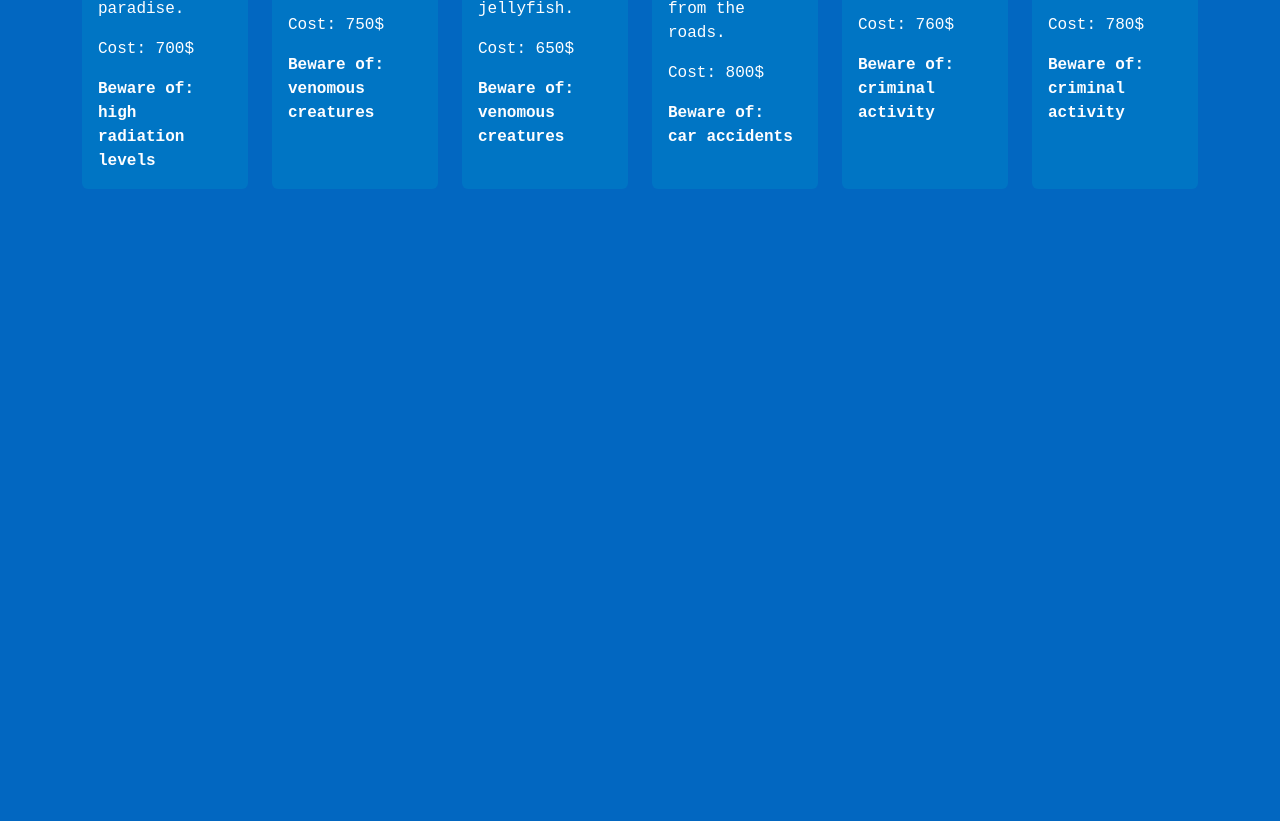
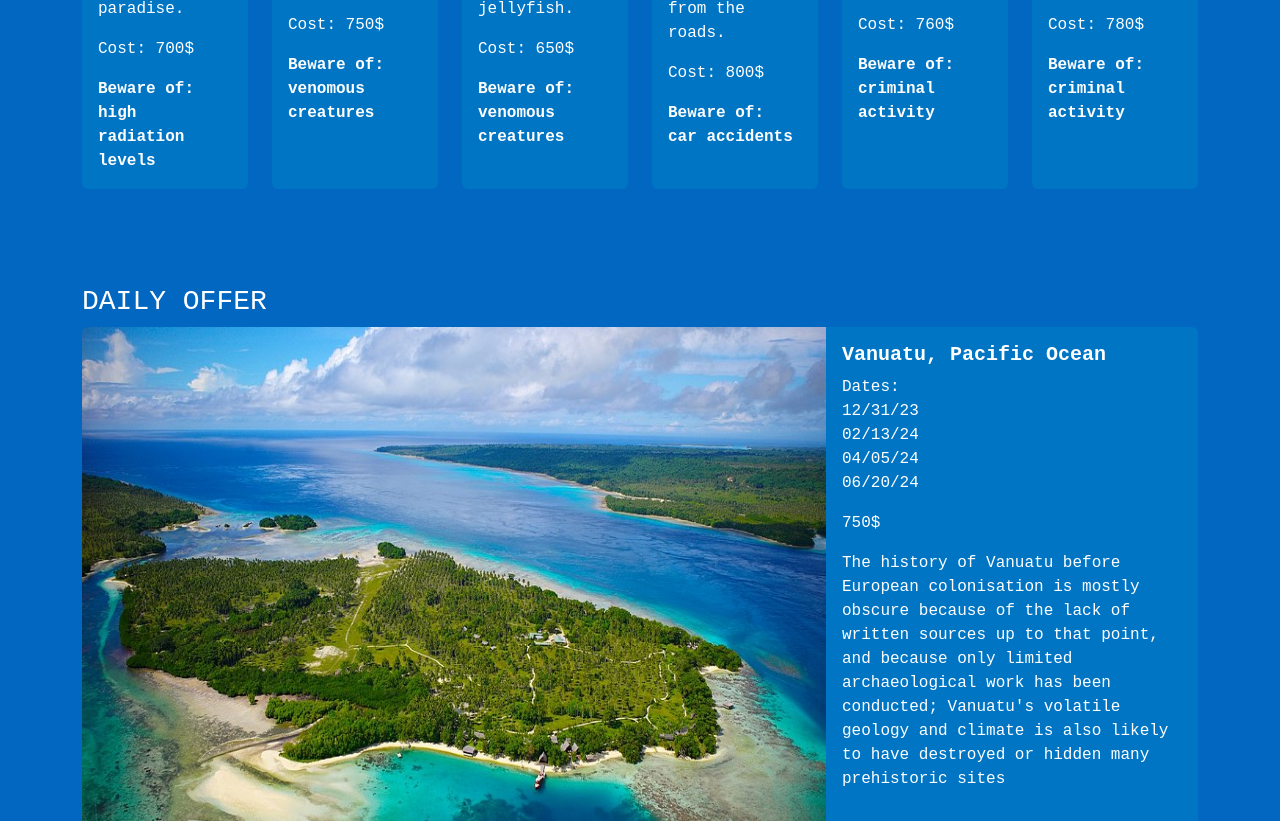
Before and after one commit to ginevratesta/M3_Exercise_W2D4, a plain HTML site: page index.html in a window 1280 px wide. Shown: the part 1979-2800 px from the top of the page. Before the commit the page ends 2216 px from the top, so only its background shows below. Drawn offline with nearby package versions, Linux system fonts and the light colour scheme.

Commit message:
daily-section

```diff
--- a/index.html
+++ b/index.html
@@ -45,10 +45,10 @@
               <a class="nav-link" href="#weekly">Weekly</a>
             </li>
             <li class="nav-item">
-              <a class="nav-link" href="#summer">Summer</a>
+              <a class="nav-link" href="#summer">Summer Offers</a>
             </li>
             <li class="nav-item">
-              <a class="nav-link" href="#">Pricing</a>
+              <a class="nav-link" href="#daily">Daily Offer</a>
             </li>
             <li class="nav-item">
               <a class="nav-link" href="#">Pricing</a>
@@ -278,16 +278,50 @@
             />
             <div class="card-body">
               <p class="card-text">
-                <strong>Kingston</strong> A tropical
-                paradise and home to the legendary Bob Marley. The country is
-                also steeped in history, having been under Spanish and British
-                colonial rule, and is the birthplace of the Rastafarian
-                religion.
+                <strong>Kingston</strong> A tropical paradise and home to the
+                legendary Bob Marley. The country is also steeped in history,
+                having been under Spanish and British colonial rule, and is the
+                birthplace of the Rastafarian religion.
               </p>
               <p class="card-text">Cost: 780$</p>
               <p class="card-text">
                 <strong>Beware of: criminal activity</strong>
               </p>
+            </div>
+          </div>
+        </div>
+      </div>
+    </div>
+
+    <div class="container py-5 d-none d-md-block">
+      <h3 id="daily" class="text-white">DAILY OFFER</h3>
+      <div class="card mb-3 w-100">
+        <div class="row g-0">
+          <div class="col-md-8">
+            <img
+              src="./assets/vanuatu.jpeg"
+              class="img-fluid rounded-start w-100 h-100"
+              alt="Destination pic"
+            />
+          </div>
+          <div class="col-md-4">
+            <div class="card-body">
+              <h5 class="card-title">
+                <strong>Vanuatu, Pacific Ocean</strong>
+              </h5>
+              <p class="card-text">
+                Dates: <br />12/31/23 <br />02/13/24 <br />04/05/24
+                <br />06/20/24
+              </p>
+              <p class="card-text">750$</p>
+              <p class="card-text">
+                The history of Vanuatu before European colonisation is mostly
+                obscure because of the lack of written sources up to that point,
+                and because only limited archaeological work has been conducted;
+                Vanuatu's volatile geology and climate is also likely to have
+                destroyed or hidden many prehistoric sites
+              </p>
+               <p class="card-text pt-5"><strong>Beware of: natural catastrophes</strong></p>
             </div>
           </div>
         </div>
```
Also changed, not shown: assets/vanuatu.jpeg (added).
